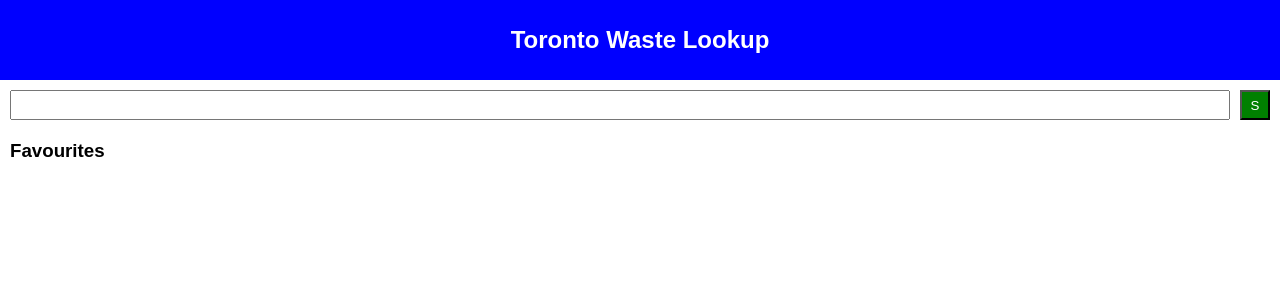
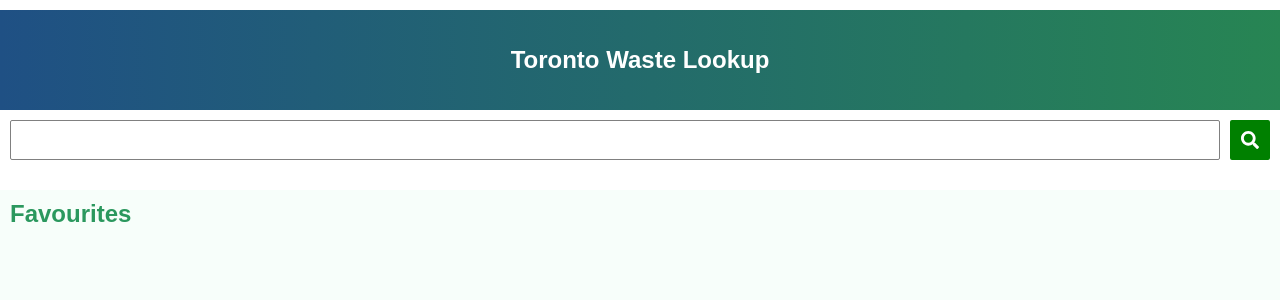
Before and after one commit to NuriAmari/Shopify-2019-Front-End-Challenge, a React (Create React App) app: page / in a window 1280 px wide. Shown: the top 300 px of the page. Built offline with nearby package versions, Linux system fonts and the light colour scheme.

Commit message:
cleaning up style

```diff
--- a/src/App.js
+++ b/src/App.js
@@ -105,9 +105,9 @@ class App extends Component {
                             ))}
                         </ul>
                     </div>
-                    <div>
-                        <h3>Favourites</h3>
-                        <ul id="favourites">
+                    <div id="favourites">
+                        <h2>Favourites</h2>
+                        <ul>
                             {this.state.favouritedItemIndexes.map(
                                 (value, index) => (
                                     <WasteItem
@@ -130,17 +130,31 @@ class App extends Component {
 }
 
 const Header = styled.header`
-    height: 80px;
+    margin-top: 10px;
+    height: 100px;
     width: 100%;
     display: flex;
     align-items: center;
     justify-content: center;
-    background-color: blue;
+    background-image: linear-gradient(to right, #1f5084, #278553);
     color: white;
 `;
 
 const Content = styled.div`
-    margin: 10px;
+    #favourites,
+    #search-results {
+        padding: 10px;
+    }
+
+    #favourites {
+        background-color: #f7fefa;
+        h2 {
+            color: #2b985e;
+            margin-bottom: 15px;
+        }
+
+        min-height: 200px;
+    }
 `;
 
 export default App;
--- a/src/components/icon.js
+++ b/src/components/icon.js
@@ -5,10 +5,11 @@ import { FontAwesomeIcon } from '@fortawesome/react-fontawesome';
 const Icon = ({ icon, color, fontSize }) => {
     const StyledIcon = styled(FontAwesomeIcon)`
         color: ${color};
-        font-size: 10px;
+        font-size: ${fontSize}px;
+        vertical-align: top;
     `;
 
-    return <StyledIcon icon="star" />;
+    return <StyledIcon icon={icon} />;
 };
 
 export default Icon;
--- a/src/components/searchbar.js
+++ b/src/components/searchbar.js
@@ -1,10 +1,13 @@
 import React from 'react';
 import styled from 'styled-components';
+import Icon from './icon';
 
 const SearchBar = ({ updateForm, clickHandler }) => (
     <Wrapper>
         <input type="text" onChange={updateForm} name="search-bar" />
-        <button onClick={clickHandler}>S</button>
+        <button onClick={clickHandler}>
+            <Icon fontSize={18} icon="search" color="white" />
+        </button>
     </Wrapper>
 );
 
@@ -14,18 +17,22 @@ const Wrapper = styled.div`
     padding: 10px;
 
     button {
-        width: 30px;
-        height: 30px;
+        width: 40px;
+        height: 40px;
         background-color: green;
         color: white;
+        border: none;
+        border-radius: 2px;
     }
 
     input {
         flex-grow: 1;
-        height: 30px;
-        border: 1px solid #black;
+        height: 40px;
+        border: 1px solid gray;
         margin-right: 10px;
-        padding-left: 5px;
+        padding-left: 10px;
+        font-size: 16px;
+        border-radius: 2px;
     }
 `;
 
--- a/src/components/wasteitem.js
+++ b/src/components/wasteitem.js
@@ -11,8 +11,12 @@ function htmlDecode(body) {
 const WasteItem = ({ favourited, toggleFavourite, title, body }) => (
     <Wrapper>
         <div>
-            <div onClick={toggleFavourite}>
-                <Icon color={favourited ? 'green' : 'gray'} icon="star" />
+            <div className="icon-wrapper" onClick={toggleFavourite}>
+                <Icon
+                    color={favourited ? 'green' : 'gray'}
+                    icon="star"
+                    fontSize={11}
+                />
             </div>
             {title}
         </div>
@@ -24,9 +28,14 @@ const Wrapper = styled.div`
     display: grid;
     grid-template-columns: 50% 50%;
 
-    FontAwesomeIcon {
-        color: red;
+    margin-bottom: 15px;
+
+    .icon-wrapper {
+        display: inline;
+        padding: 5px;
     }
+
+    font-size: 14px;
 `;
 
 export default WasteItem;
--- a/src/index.js
+++ b/src/index.js
@@ -3,9 +3,10 @@ import ReactDOM from 'react-dom';
 import App from './App';
 import './reset.css';
 import { library } from '@fortawesome/fontawesome-svg-core';
-import { FontAwesomeIcon } from '@fortawesome/react-fontawesome';
 import { faStar } from '@fortawesome/free-solid-svg-icons';
+import { faSearch } from '@fortawesome/free-solid-svg-icons';
 
 library.add(faStar);
+library.add(faSearch);
 
 ReactDOM.render(<App />, document.getElementById('root'));
--- a/src/reset.css
+++ b/src/reset.css
@@ -3,4 +3,5 @@
     padding: 0;
     font-family: 'Arial', 'sans-serif';
     box-sizing: border-box;
+    list-style: disc;
 }
```
